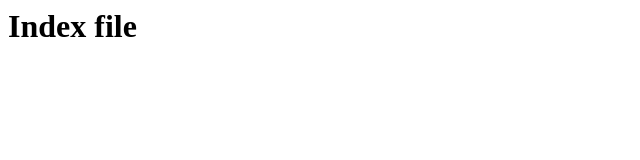
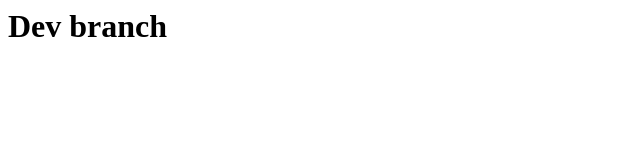
Before and after one commit to manivannan-venkatachalam/nodejs, a plain HTML site: page index.html in a window 1280 px wide. Shown: the whole page, without its empty margins (0-640 px from the left). Drawn offline with Linux system fonts and the light colour scheme.

Commit message:
dev_branch

```diff
--- a/index.html
+++ b/index.html
@@ -1,7 +1,7 @@
 <html>
     <body>
         <h1>
-            Index file
+            Dev branch
         </h1>
     </body>
 </html>
```
